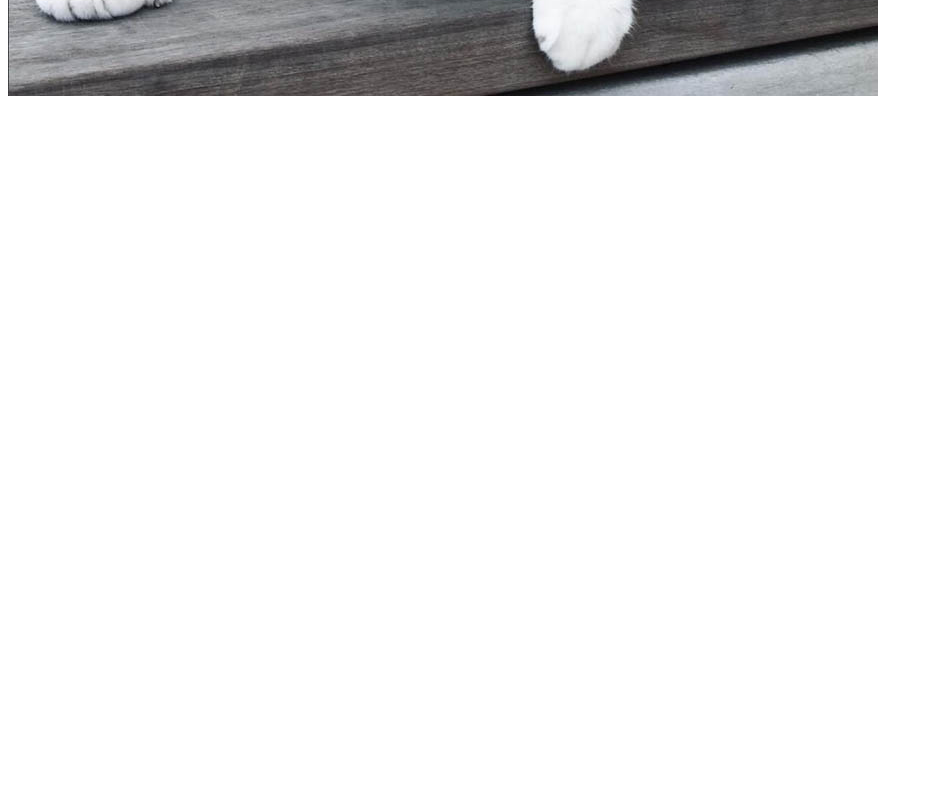
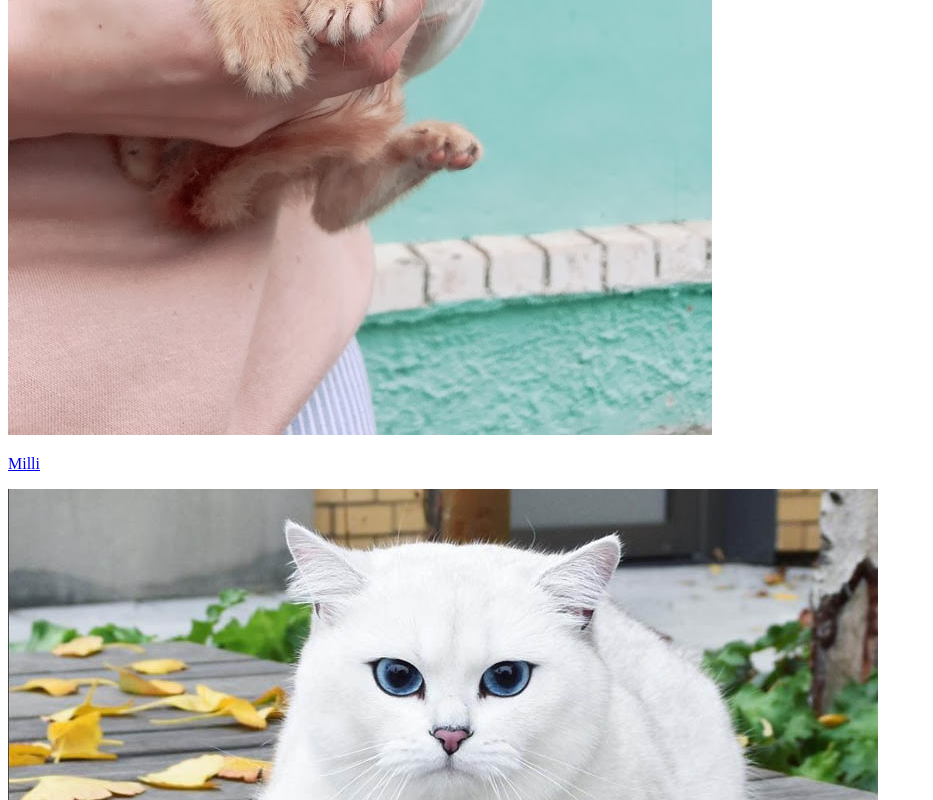
Before and after one commit to Milli-Mi/react-instagram-clone, a React (Create React App) app: page / in a window 1280 px wide. Shown: the part 511-1311 px from the top of the page, without its empty margins (0-933 px from the left). Before the commit the page ends 800 px from the top, so only its background shows below. Built offline with nearby package versions, Linux system fonts and the light colour scheme.

Commit message:
Update file

```diff
--- a/src/components/App.js
+++ b/src/components/App.js
@@ -1,6 +1,6 @@
  import React, { Component } from 'react';
  import Post from './Post'
- import images from '../images/kot-cobi.jpg';
+ import images from '../images/kot-cobi.jpg'
  import profileImg from '../images/profile.jpg'
 
 
--- a/src/components/Post/Header.js
+++ b/src/components/Post/Header.js
@@ -1,6 +1,10 @@
 import React from 'react';
 
-export default function Header({}) {
-    const  {username, profileSrc} = this.props.
-    return  ()
+export default function Header({username, profileSrc}) {
+
+    return  (
+    <a href ="#">
+        <img src = {profileSrc} alt = {username} />
+    <p>{username }</p>
+     </a>)
 }
--- a/src/components/Post/index.js
+++ b/src/components/Post/index.js
@@ -1,10 +1,14 @@
 import React, { Component } from 'react';
-import Image from './Image';
-
-
+import Image from './Image'
+import Header from './Header'
 export default class Post extends Component {
-  render() {
-      const {post} = this.props
-    return <Image src={post.src} caption={post.caption} />;
-  }
+    render() {
+        const { post } = this.props;
+        return (
+            <>
+                <Header username={post.username} profileSrc={post.profileSrc} />
+                <Image src={post.src} caption={post.caption} />
+            </>
+        );
+    }
 }
```
